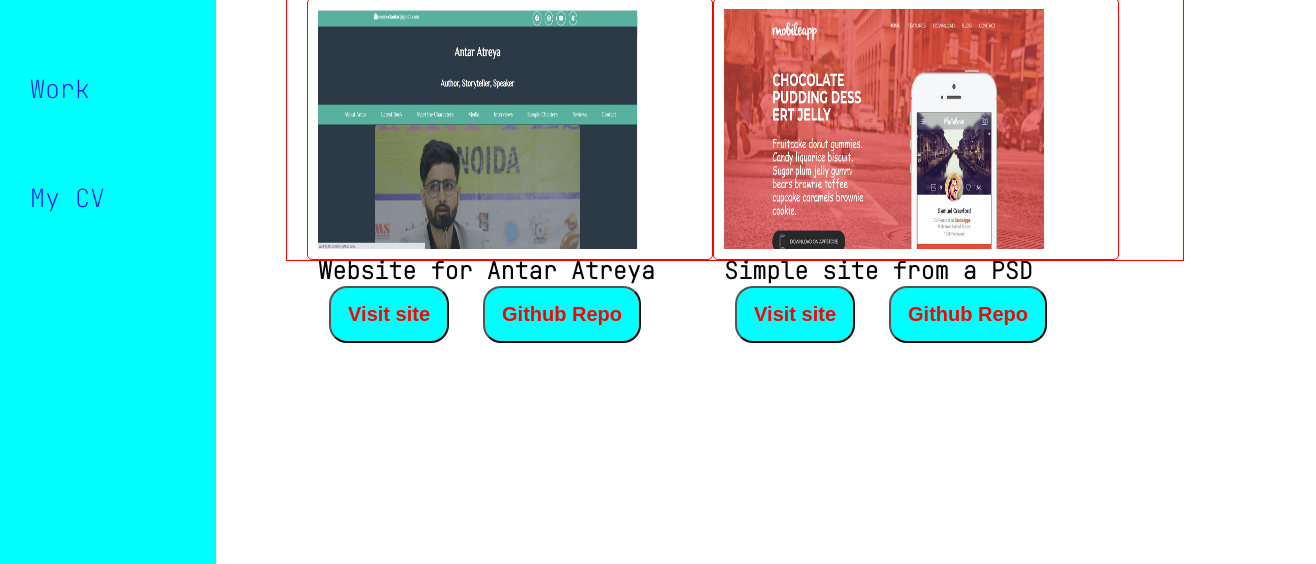
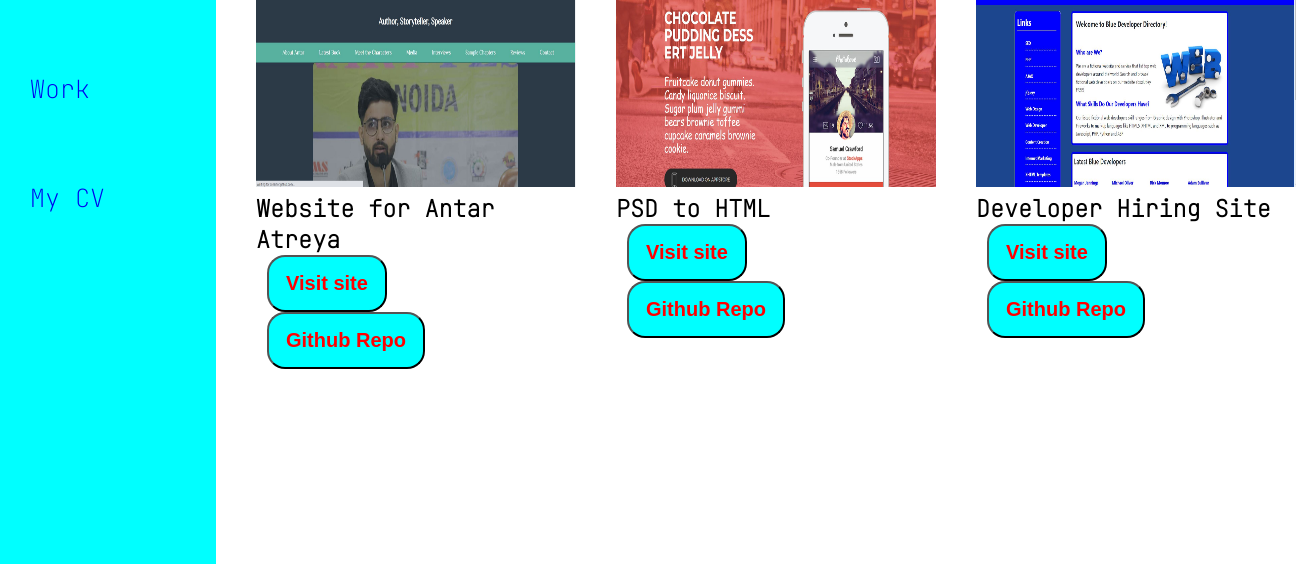
Before and after one commit to bhaskardutta111/portfolioFolder, a plain HTML site: page mainSite/work.html in a window 1280 px wide. Shown: the part 236-800 px from the top of the page, 1316 px wide, since content can reach past the window. Drawn offline with Linux system fonts and the light colour scheme.

Commit message:
added another work
this was the first work I did with HTML & CSS in 2018.

```diff
--- a/mainSite/styles.css
+++ b/mainSite/styles.css
@@ -1,5 +1,4 @@
-@import url('https://fonts.googleapis.com/css2?family=Fira+Sans:wght@200&family=JetBrains+Mono:wght@100&family=Source+Code+Pro&display=swap');
-
+@import url('https://fonts.googleapis.com/css2?family=Fira+Sans:wght@200&family=JetBrains+Mono:wght@100&family=Source+Code+Pro:wght@300&display=swap');
 *{
 	margin: 0;
 	padding: 0;
@@ -112,9 +111,9 @@ font-weight: bold;
 /*skills*/
 .myskills{
 	width:70vw;
-	margin: 110px 70px;
+	margin: 70px 20px;
 	font-family: 'JetBrains Mono', monospace;
-	border: 1px solid red;
+/*	border: 1px solid red;*/
 
 }
 .myskills h2{
@@ -143,14 +142,13 @@ font-weight: bold;
 /*work*/
 .projectContnainer{
 	display: flex;
-	margin: 0 20px;
 
 }
 .projectSpace{
- 	border: 1px solid red;
+ 	/*border: 1px solid red;*/
 /*   background-color: green;*/
-	width:70vw;
-	margin: 110px 70px;
+	width:80vw;
+	margin: 70px 20px;
 	font-family: 'JetBrains Mono', monospace;
 }
 .projectSpace h2{
@@ -160,20 +158,17 @@ font-size: 50px;
 	margin: 30px auto;
 }
 .project{
-	width:30vw;
+	width:25vw;
 	height: 30vh;
-	border: 1px solid red;
+/*	border: 1px solid red;*/
 	border-radius: 5px;
-	padding: 10px;
+	padding: 20px;
 }
 .project img{
 	width:25vw;
 	height: 30vh;
 	zindex: -1;
 }
-#h2{
-    font-size: 50px;
-
 }
 
 	margin: 30px auto;
--- a/mainSite/work.html
+++ b/mainSite/work.html
@@ -44,9 +44,16 @@
                         </div>
                         <div class="project">
                             <img src="./images/project2Snip.JPG" alt="">
-                            <h3>Simple site from a PSD</h3>
+                            <h3>PSD to HTML</h3>
                             <button class="btn">Visit site</button>
                             <a href="https://github.com/bhaskardutta111/chocolatePudding" target="_blank">
+                            <button class="btn">Github Repo</button></a>
+                        </div>
+                        <div class="project">
+                            <img src="./images/project3Snip.JPG" alt="">
+                            <h3>Developer Hiring Site</h3>
+                            <button class="btn">Visit site</button>
+                            <a href="https://github.com/bhaskardutta111/practice111" target="_blank">
                             <button class="btn">Github Repo</button></a>
                         </div>
                     </div>
```
Also changed, not shown: mainSite/images/project3Snip.JPG (added).
